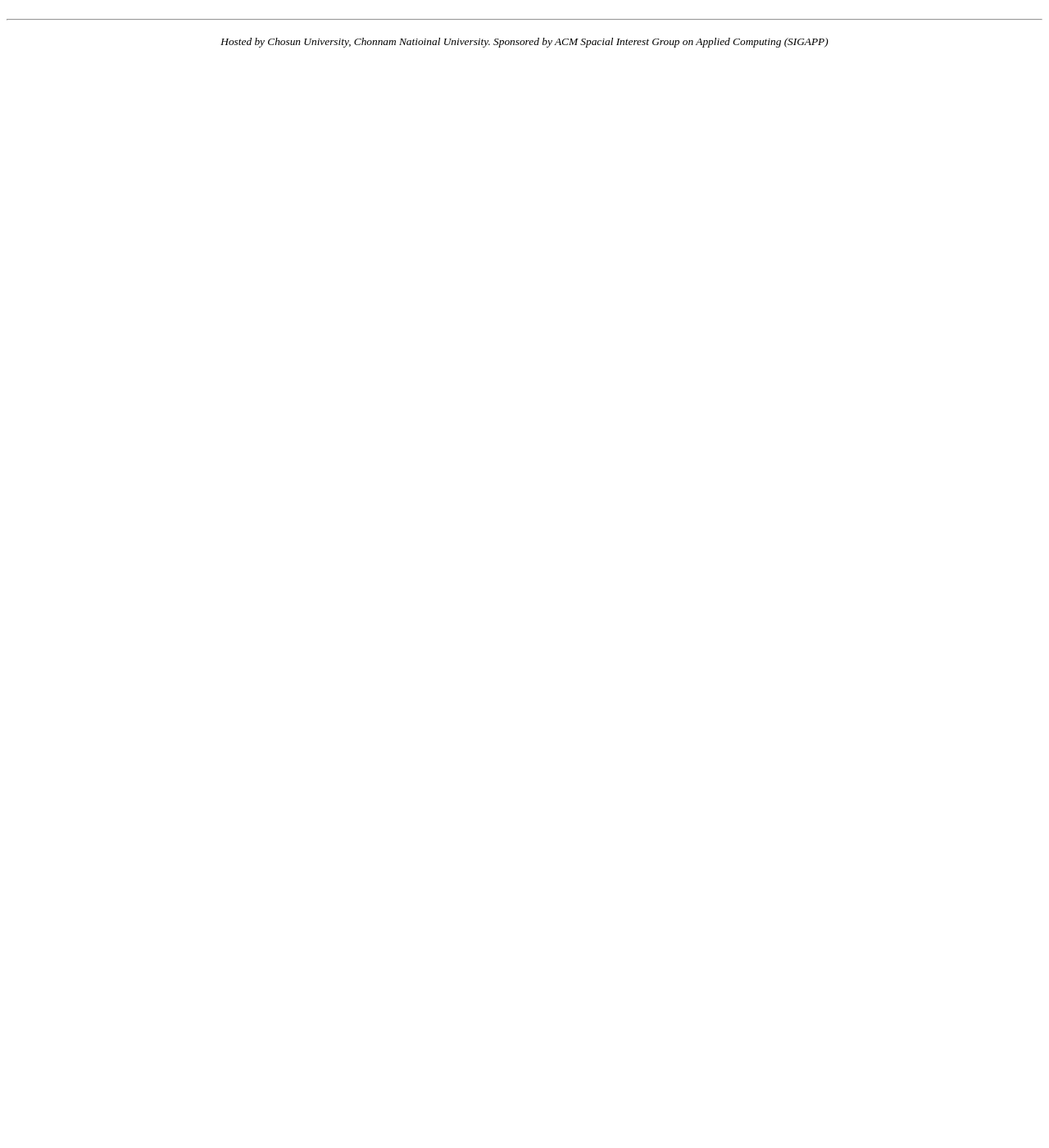
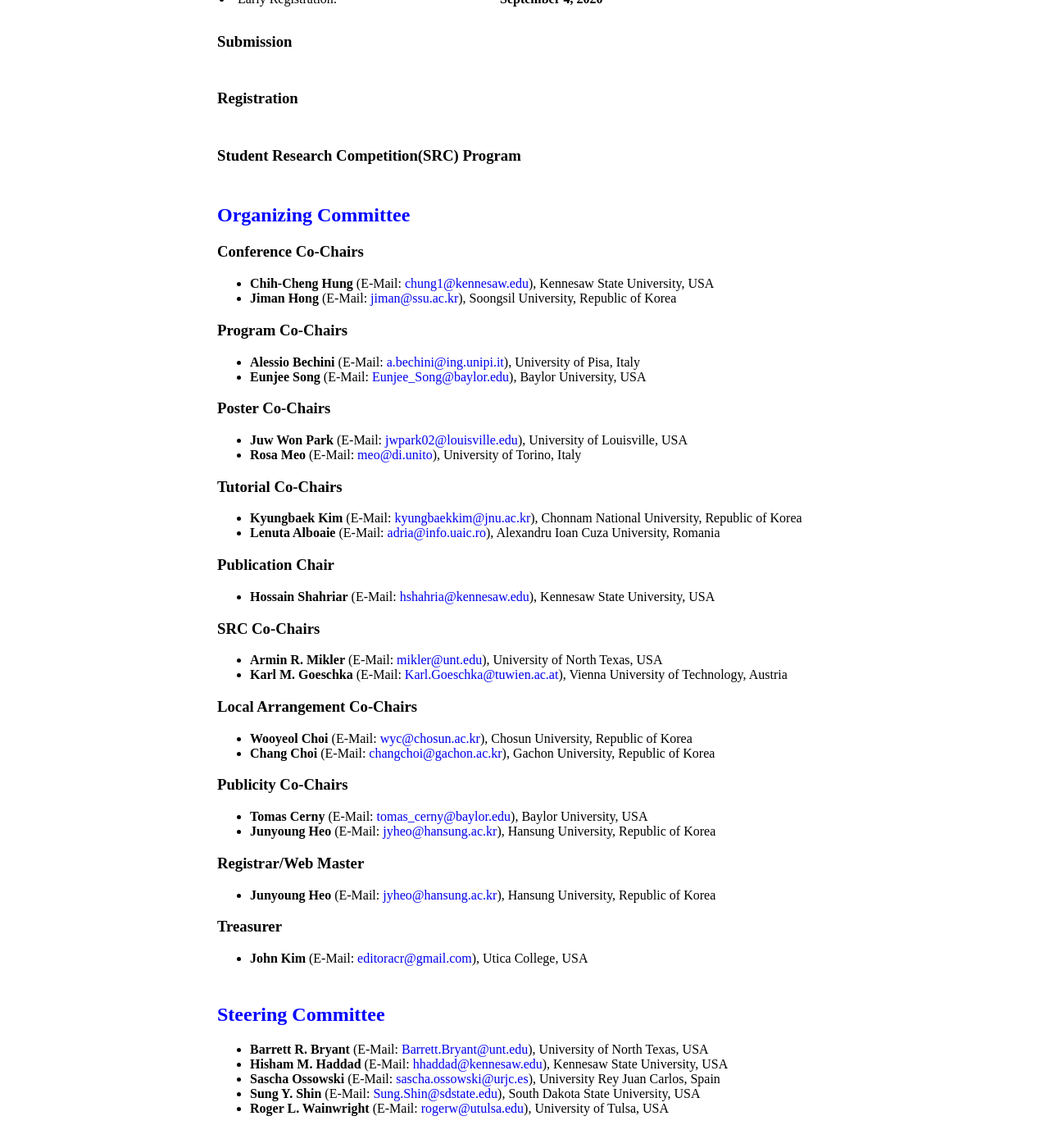
Before and after one commit to sac-dash/2021, a Jekyll site: the page built from index.html, in a window 1280 px wide and 1400 px high, scrolled down 675 px. Shown: the whole window at 82% size. Built offline with Jekyll 4.4.1, drawn with Linux system fonts in a browser that asks for light colours; the list of posts is cut into pages by our own code; before the commit the page ends 900 px from its top, so only the background shows below that.

Commit message:
Update index.html

```diff
--- a/index.html
+++ b/index.html
@@ -12,7 +12,7 @@
                   <p style="text-align: justify">The DASH track provides engineers and scientists from both industry and academia a platform to present their ongoing work, related research outcomes and experiences, and discuss the best and most efficient techniques for data-driven analysis for software and hardware co-dependability. This track also provides an excellent opportunity for the academic community to become more aware of the software and hardware co-dependability critical issues to the current industry.</p>
             </div>
 
-            <div>
+            <div style="padding-top: 10px">
                   <h3>Important Dates</h3>
                   <table>
                         <tbody>
@@ -51,5 +51,91 @@
                         </tbody>
                   </table>
             </div>
+
+            <div style="padding-top: 10px">
+                  <h3>Submission</h3>
+                  <p style="text-align: justify"></p>
+            </div>
+
+            <div style="padding-top: 10px">
+                  <h3>Registration</h3>
+                  <p style="text-align: justify"></p>
+            </div>
+
+            <div style="padding-top: 10px">
+                  <h3>Student Research Competition(SRC) Program</h3>
+                  <p style="text-align: justify"></p>
+            </div>
+
+            <div style="padding-top: 10px">
+			<h2 style="color:#0000FF">Organizing Committee</h2>
+				<h3>Conference Co-Chairs</h3>
+				<ul>
+					<li><b>Chih-Cheng Hung</b> (E-Mail: <a style="text-decoration:none" href="mailto:chung1@kennesaw.edu">chung1@kennesaw.edu</a>), Kennesaw State University, USA</li>
+					<li><b>Jiman Hong</b> (E-Mail: <a style="text-decoration:none" href="mailto:jiman@ssu.ac.kr">jiman@ssu.ac.kr</a>), Soongsil University, Republic of Korea</li>
+				</ul>
+
+				<h3>Program Co-Chairs</h3>
+				<ul>
+					<li><b>Alessio Bechini</b> (E-Mail: <a style="text-decoration:none" href="mailto:a.bechini@ing.unipi.it">a.bechini@ing.unipi.it</a>), University of Pisa, Italy</li>
+					<li><b>Eunjee Song</b> (E-Mail: <a style="text-decoration:none" href="mailto:Eunjee_Song@baylor.edu">Eunjee_Song@baylor.edu</a>), Baylor University, USA</li>
+				</ul>
+
+				<h3>Poster Co-Chairs</h3>
+				<ul>
+					<li><b>Juw Won Park</b> (E-Mail: <a style="text-decoration:none" href="mailto:jwpark02@louisville.edu">jwpark02@louisville.edu</a>), University of Louisville, USA</li>
+					<li><b>Rosa Meo</b> (E-Mail: <a style="text-decoration:none" href="mailto:meo@di.unito">meo@di.unito</a>), University of Torino, Italy</li>
+				</ul>
+
+				<h3>Tutorial Co-Chairs</h3>
+				<ul>
+					<li><b>Kyungbaek Kim</b> (E-Mail: <a style="text-decoration:none" href="mailto:kyungbaekkim@jnu.ac.kr">kyungbaekkim@jnu.ac.kr</a>), Chonnam National University, Republic of Korea</li>
+					<li><b>Lenuta Alboaie</b> (E-Mail: <a style="text-decoration:none" href="mailto:adria@info.uaic.ro">adria@info.uaic.ro</a>), Alexandru Ioan Cuza University, Romania</li>
+				</ul>
+
+				<h3>Publication Chair</h3>
+				<ul>
+					<li><b>Hossain Shahriar</b> (E-Mail: <a style="text-decoration:none" href="mailto:hshahria@kennesaw.edu">hshahria@kennesaw.edu</a>), Kennesaw State University, USA</li>
+				</ul>
+
+				<h3>SRC Co-Chairs</h3>
+				<ul>
+					<li><b>Armin R. Mikler</b> (E-Mail: <a style="text-decoration:none" href="mailto:mikler@unt.edu">mikler@unt.edu</a>), University of North Texas, USA</li>
+					<li><b>Karl M. Goeschka</b> (E-Mail: <a style="text-decoration:none" href="mailto:Karl.Goeschka@tuwien.ac.at">Karl.Goeschka@tuwien.ac.at</a>), Vienna University of Technology, Austria</li>
+				</ul>
+
+				<h3>Local Arrangement Co-Chairs</h3>
+				<ul>
+					<li><b>Wooyeol Choi</b> (E-Mail: <a style="text-decoration:none" href="mailto:wyc@chosun.ac.kr">wyc@chosun.ac.kr</a>), Chosun University, Republic of Korea</li>
+					<li><b>Chang Choi</b> (E-Mail: <a style="text-decoration:none" href="mailto:changchoi@gachon.ac.kr">changchoi@gachon.ac.kr</a>), Gachon University, Republic of Korea</li>
+				</ul>
+
+				<h3>Publicity Co-Chairs</h3>
+				<ul>
+					<li><b>Tomas Cerny</b> (E-Mail: <a style="text-decoration:none" href="mailto:tomas_cerny@baylor.edu">tomas_cerny@baylor.edu</a>), Baylor University, USA</li>
+					<li><b>Junyoung Heo</b> (E-Mail: <a style="text-decoration:none" href="mailto:jyheo@hansung.ac.kr">jyheo@hansung.ac.kr</a>), Hansung University, Republic of Korea</li>
+				</ul>
+
+				<h3>Registrar/Web Master</h3>
+				<ul>
+					<li><b>Junyoung Heo</b> (E-Mail: <a style="text-decoration:none" href="mailto:jyheo@hansung.ac.kr">jyheo@hansung.ac.kr</a>), Hansung University, Republic of Korea</li>
+				</ul>
+
+				<h3>Treasurer</h3>
+				<ul>
+					<li><b>John Kim</b> (E-Mail: <a style="text-decoration:none" href="mailto:editoracr@gmail.com">editoracr@gmail.com</a>), Utica College, USA</li>
+				</ul>
+		</div>
+
+		<div style="padding-top: 10px">
+			<h2 style="color:#0000FF">Steering Committee</h2>
+			<ul>
+				<li><b>Barrett R. Bryant</b> (E-Mail: <a style="text-decoration:none" href="mailto:Barrett.Bryant@unt.edu">Barrett.Bryant@unt.edu</a>), University of North Texas, USA</li>
+				<li><b>Hisham M. Haddad</b> (E-Mail: <a style="text-decoration:none" href="mailto:hhaddad@kennesaw.edu">hhaddad@kennesaw.edu</a>), Kennesaw State University, USA</li>
+				<li><b>Sascha Ossowski</b> (E-Mail: <a style="text-decoration:none" href="mailto:sascha.ossowski@urjc.es">sascha.ossowski@urjc.es</a>), University Rey Juan Carlos, Spain</li>
+				<li><b>Sung Y. Shin</b> (E-Mail: <a style="text-decoration:none" href="mailto:Sung.Shin@sdstate.edu">Sung.Shin@sdstate.edu</a>), South Dakota State University, USA</li>
+				<li><b>Roger L. Wainwright</b> (E-Mail: <a style="text-decoration:none" href="mailto:rogerw@utulsa.edu">rogerw@utulsa.edu</a>), University of Tulsa, USA</li>
+			</ul>
+		</div>
       </div>
 </div>
```
